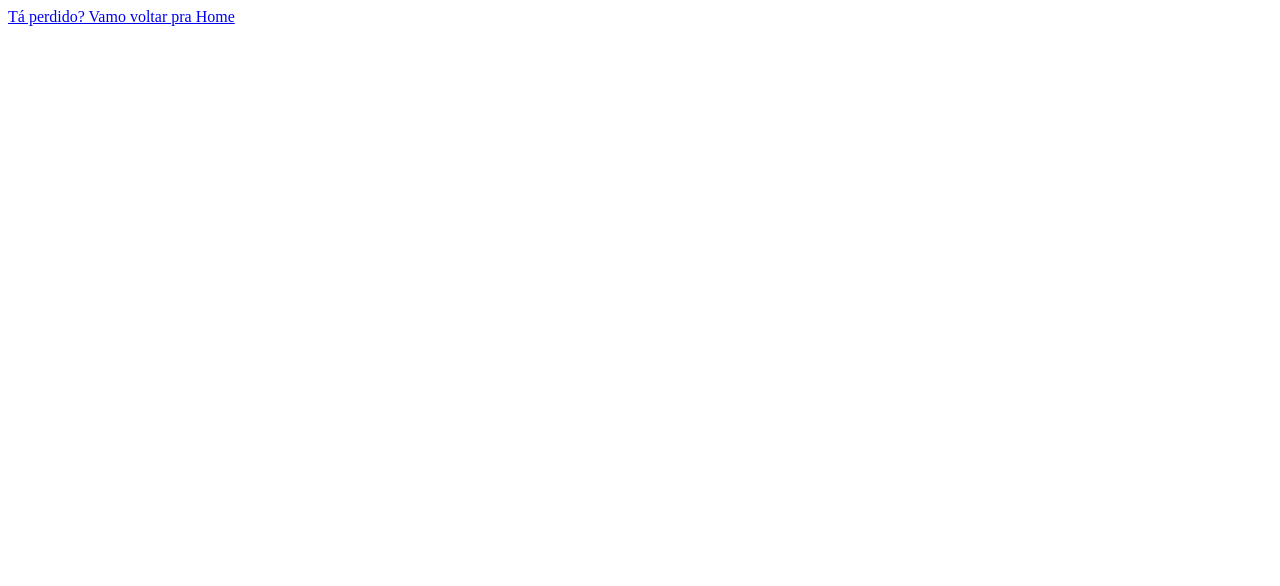
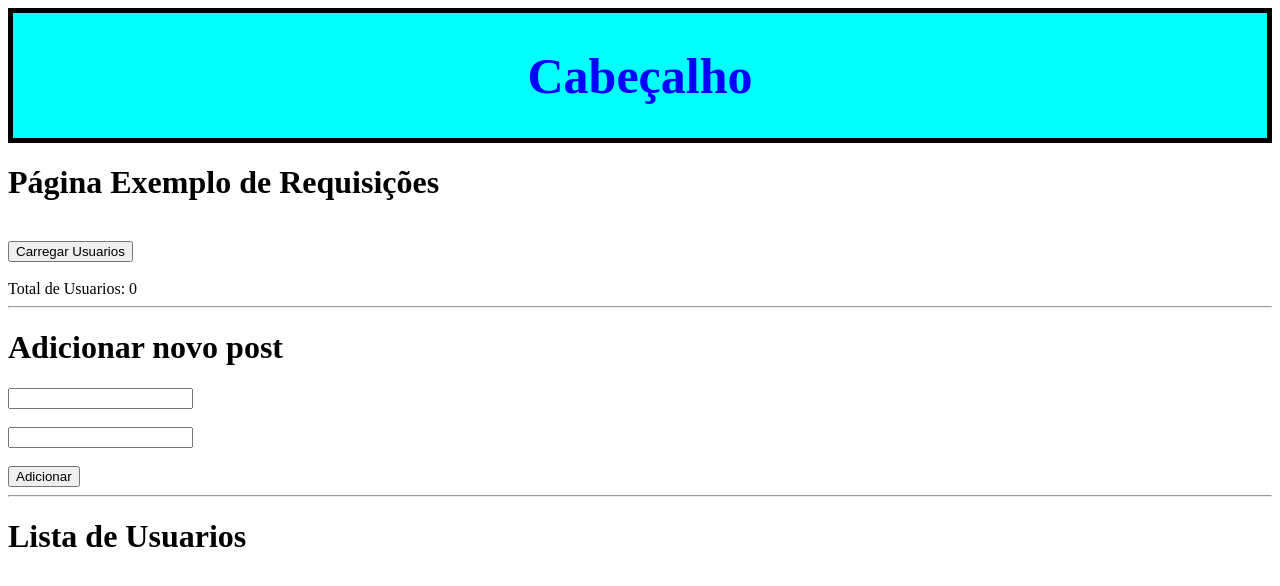
Before and after one commit to GiovannePrado/AulaFront, a React (Vite) app in the folder aula-vite/: page /requisicoesPost in a window 1280 px wide. Shown: the top 586 px of the page. Built offline with nearby package versions, Linux system fonts and the light colour scheme.

Commit message:
aula 26/03/2025

```diff
--- a/aula-vite/src/App.tsx
+++ b/aula-vite/src/App.tsx
@@ -11,7 +11,7 @@ import Comunicacao from './pages/Comunicacao';
 import Requisicoes from './pages/Requisicoes';
 import RequisicoesTypes from './pages/RequisicoesTypes';
 import RequisicoesTypesAsync from './pages/RequisicoesTypesAsync';
-
+import RequisicoesPost from './pages/RequisicoesPost'
 
 function App() {
    return (
@@ -27,6 +27,7 @@ function App() {
       <Route path='/requisicoes' element={<Requisicoes/>} />
       <Route path='/requisicoesTypes' element={<RequisicoesTypes/>} />
       <Route path='/requisicoesTypesAsync' element={<RequisicoesTypesAsync/>} />
+      <Route path='/requisicoesPost' element={<RequisicoesPost/>} />
     </Routes>
    )
  }
--- /dev/null
+++ b/aula-vite/src/pages/RequisicoesPost.tsx
@@ -0,0 +1,67 @@
+import '../style/Style.css'
+import { useState } from "react";
+import Cabecalho from "../Cabecalho";
+
+import { Usuarios } from "../types/usuarios";
+// import { Produto } from "../types/produtos";
+
+function RequisicoesPost(){
+
+    const [loading, setLoading] = useState<false>()
+    const [usuarios, setUsuarios] = useState<Usuarios[]>([]);
+
+    const carregarUsuarios = async () => {
+        setLoading(true);
+        let response = await fetch ("https://jsonplaceholder.typicode.com/todos");
+        let json = await response.json();
+
+        const dataArray = Array.isArray(json) ? json: [json]
+
+        setLoading(false);
+        setUsuarios(dataArray);
+
+    }
+
+    // const [produtos, setprodutos] = useState<Produto[]>([]);
+
+
+
+    return(
+        <div>
+            <Cabecalho/>
+
+            <h1>Página Exemplo de Requisições</h1>
+            <br />
+            <button onClick={carregarUsuarios}> Carregar Usuarios </button>
+            <br />
+            <br />
+            Total de Usuarios: {usuarios.length}
+            <br /><hr />
+            <h1>Adicionar novo post</h1>
+            <input type="text" />
+            <br />
+            <br />
+            <input type="text" />
+            <br />
+            <br />
+            <button>Adicionar</button>
+            <hr />
+
+            <h1>Lista de Usuarios</h1>
+              <div>
+                {usuarios.map((item, index) => (
+                    <div key={index} >
+                        <br />
+                        USER ID: {item.userId}
+                        <br />
+                        Titulo: {item.title}
+                        <br />
+                        <hr />
+                    </div>
+                ))}
+              </div>
+        </div>
+    )
+}
+
+export default RequisicoesPost
--- /dev/null
+++ b/aula-vite/src/types/usuarios.ts
@@ -0,0 +1,5 @@
+export type Usuarios = {
+    userId: string;
+    id: string;
+    title: string;
+}
```
